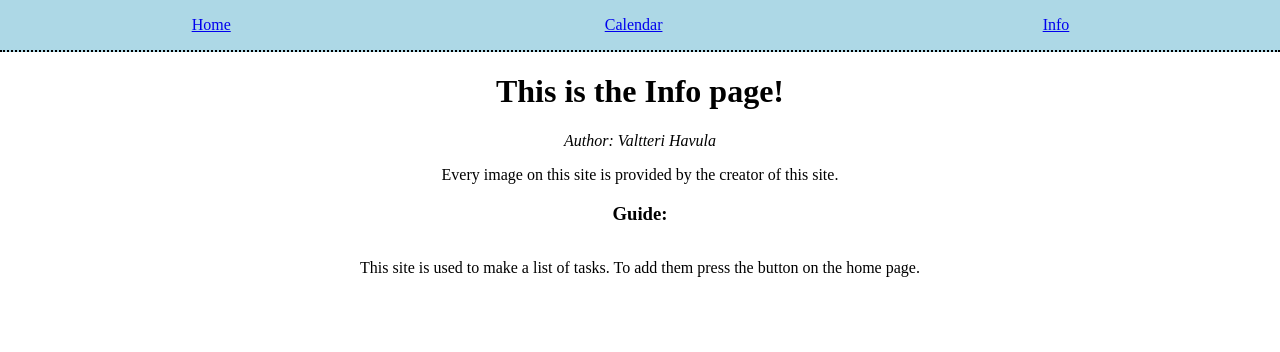
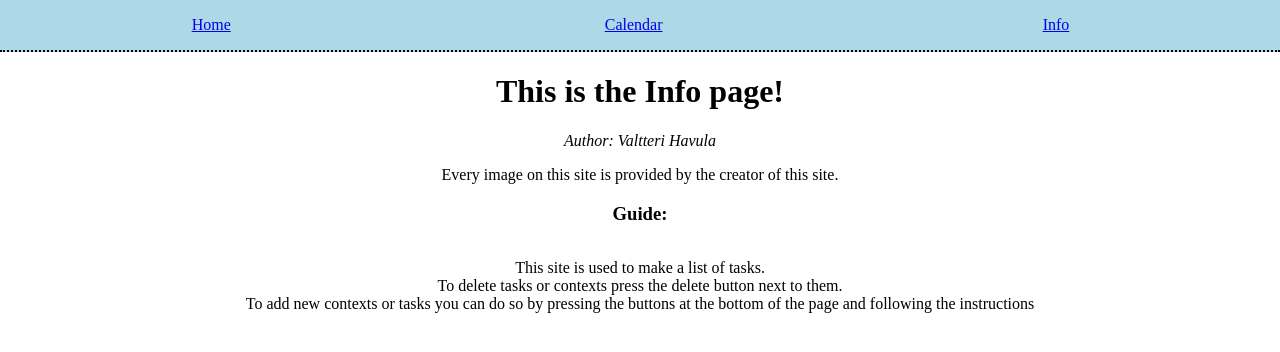
Before and after one commit to Smugliif/ReactCourseProject, a React (Create React App) app: page /info in a window 1280 px wide. Shown: the top 352 px of the page. Built offline with nearby package versions, Linux system fonts and the light colour scheme; data requests are answered from the project's data file; the HTML template or start-up script is replaced by a standard one.

Commit message:
Removed ToDoViewComponent and added a guide to the info page

```diff
--- a/src/App.js
+++ b/src/App.js
@@ -4,7 +4,6 @@ import React, { useState, useEffect } from "react";
 import "./App.css";
 
 import CalendarView from "./CalendarViewComponent";
-import ToDoComponent from "./TodoViewComponent";
 import InfoView from "./Info";
 import Tasks from "./Components/Tasks";
 import Form from "./Components/Form";
@@ -143,7 +142,9 @@ function App() {
                             <>
                                 <>
                                     <br></br>
-                                    <ToDoComponent />
+                                    <div>
+                                        <h1>34</h1>
+                                    </div>
                                 </>
                                 {tasks && contexts && (
                                     <Tasks
--- a/src/Info.js
+++ b/src/Info.js
@@ -11,9 +11,15 @@ function InfoView() {
             </p>
             <h3>Guide:</h3>
             <ul>
+                <li>This site is used to make a list of tasks.</li>
                 <li>
-                    This site is used to make a list of tasks. To add them press
-                    the button on the home page.
+                    To delete tasks or contexts press the delete button next to
+                    them.
+                </li>
+                <li>
+                    To add new contexts or tasks you can do so by pressing the
+                    buttons at the bottom of the page and following the
+                    instructions
                 </li>
             </ul>
         </div>
--- a/src/TodoViewComponent.js
+++ /dev/null
@@ -1,13 +0,0 @@
-import React from "react";
-// import { Routes, Route, useParams, Link, useLocation } from "react-router-dom";
-//DELETE THIS FILE
-
-function TodoViewComponent() {
-    return (
-        <div>
-            <h1>34</h1>
-        </div>
-    );
-}
-
-export default TodoViewComponent;
```
